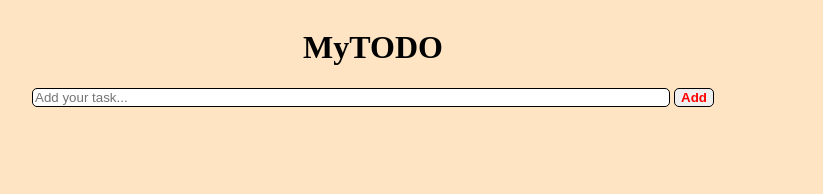
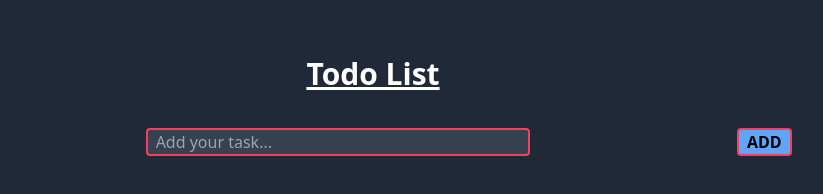
Before and after one commit to mariopolchert/Todo-list-with-the-use-of-local-storage-and-tailwindcss, a website: page index.html in a window 1280 px wide. Shown: the whole page, without its empty margins (267-1090 px from the left). Drawn offline with Linux system fonts and the light colour scheme.

Commit message:
added tailwind, disabled delete for undone tasks...

```diff
--- a/index.html
+++ b/index.html
@@ -5,28 +5,38 @@
         <meta http-equiv="X-UA-Compatible" content="IE=edge" />
         <meta name="viewport" content="width=device-width, initial-scale=1.0" />
         <link rel="shortcut icon" href="#" type="image/x-icon" />
-        <link rel="stylesheet" href="style.css" />
+        <!-- <link
+            rel="stylesheet"
+            href="style.
+        css"
+        /> -->
+        <link rel="stylesheet" href="output.css" />
         <script src="script.js" defer></script>
         <title>MyTODO</title>
     </head>
-    <body>
-        <div class="container">
-            <div id="main">
-                <h1>MyTODO</h1>
-                <input
-                    id="inputTodo"
-                    type="text"
-                    placeholder="Add your task..."
-                />
-                <button id="buttonTodo" type="button">Add</button>
+    <body class="bg-gray-800 text-white">
+        <div class="container px-auto mx-auto">
+            <div id="main" class="container">
+                <h1 class="text-center text-3xl font-bold underline pt-14 pb-5">
+                    Todo List
+                </h1>
+                <form class="flex items-center w-4/6 pt-4 pb-6 mx-auto">
+                    <input
+                        class="px-2 w-96 mx-auto rounded border-2 bg-gray-700 hover:bg-gray-800 focus:bg-gray-800 text-white border-rose-500"
+                        id="inputTodo"
+                        type="text"
+                        placeholder="Add your task..."
+                    />
+                    <button
+                        class="px-2 mx-2 text-black font-bold border-2 border-rose-500 hover:bg-blue-600 bg-blue-400 rounded"
+                        id="buttonTodo"
+                        type="button"
+                    >
+                        ADD
+                    </button>
+                </form>
                 <ul id="ulTodo"></ul>
             </div>
         </div>
     </body>
 </html>
-
-<!--  <span
-    ><li>content</li>
-    <button>edit</button>
-    <button>delete</button>
-</span>  -->
--- /dev/null
+++ b/input.css
@@ -0,0 +1,42 @@
+@tailwind base;
+@tailwind components;
+@tailwind utilities;
+
+@layer my-classes {
+    .doneToggle {
+        background-color: green;
+        text-decoration: line-through;
+    }
+
+    span {
+        display: grid;
+        grid-template-columns: 6fr 1fr 1fr;
+        margin: .5rem .5rem;
+    }
+
+    li {
+        border-radius: .2rem;
+        padding: 0 .5rem;
+        margin: 0 .2rem;
+        background-color: #666;
+    }
+
+    button:focus {
+        outline: 1px dotted;
+        outline: 5px auto -webkit-focus-ring-color;
+    }
+
+    #deleteBtn {
+        color: red !important;
+        background-color: blue !important;
+    }
+
+    span button {
+        font-weight: 500 !important;
+        margin: 0 .2rem !important;
+        border: 2px solid peru !important;
+        border-radius: .2rem !important;
+        background-color: green !important;
+        color: white !important;
+    }
+}
--- /dev/null
+++ b/package.json
@@ -0,0 +1,5 @@
+{
+  "devDependencies": {
+    "tailwindcss": "^3.2.4"
+  }
+}
--- a/script.js
+++ b/script.js
@@ -27,12 +27,14 @@ window.addEventListener("load", () => {
     function renderTodo(todo) {
         const newTodo = document.createElement("span");
         const doneBtn = document.createElement("button");
+        doneBtn.id = "doneBtn";
         const deleteBtn = document.createElement("button");
+        deleteBtn.id = "deleteBtn";
         const todoListItem = document.createElement("li");
 
         todoListItem.innerText = todo.content;
-        deleteBtn.innerText = "Delete";
-        doneBtn.innerText = "Done";
+        deleteBtn.innerText = "DELETE";
+        doneBtn.innerText = "DONE";
 
         newTodo.append(todoListItem, doneBtn, deleteBtn);
         ulTodo.appendChild(newTodo);
@@ -45,8 +47,15 @@ window.addEventListener("load", () => {
         });
 
         deleteBtn.addEventListener("click", (e) => {
-            e.target.parentNode.remove();
-            deleteFromLocalStorage(e.target.parentNode.firstChild.textContent);
+            // delete only if marked as done
+            if (
+                e.target.parentNode.firstChild.classList.contains("doneToggle")
+            ) {
+                e.target.parentNode.remove();
+                deleteFromLocalStorage(
+                    e.target.parentNode.firstChild.textContent
+                );
+            }
         });
     }
 
@@ -54,7 +63,7 @@ window.addEventListener("load", () => {
         const todo = {
             content: `${text}`,
             state: false,
-            timeID: Date.now(),
+            timeID: Date.now(), // not used for now
         };
         todos.push(todo);
         renderTodo(todo);
--- /dev/null
+++ b/tailwind-default.config.js
@@ -0,0 +1,8 @@
+/** @type {import('tailwindcss').Config} */
+module.exports = {
+    content: [],
+    theme: {
+        extend: {},
+    },
+    plugins: [],
+};
--- /dev/null
+++ b/tailwind.config.js
@@ -0,0 +1,13 @@
+/** @type {import('tailwindcss').Config} */
+module.exports = {
+    content: ["./*.{html,js,css}"],
+    theme: {
+        extend: {
+
+        },
+        container: {
+            center: true,
+        },
+    },
+    plugins: [],
+};
```
Also changed, not shown: output.css (added), 2 other files.
